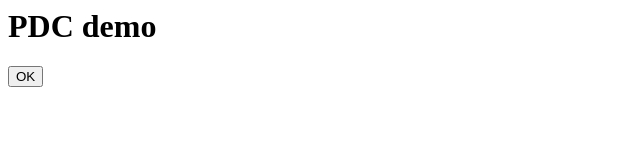
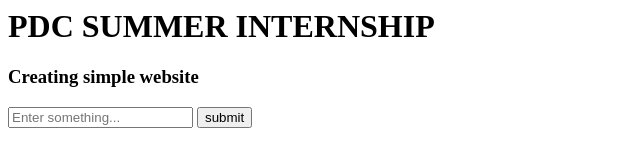
Before and after one commit to Nafees-Mohamed/demo, a plain HTML site: page index.html in a window 1280 px wide. Shown: the whole page, without its empty margins (0-640 px from the left). Drawn offline with Linux system fonts and the light colour scheme.

Commit message:
Update index.html

```diff
--- a/index.html
+++ b/index.html
@@ -1,2 +1,4 @@
-<h1>PDC demo </h1>
-<button>OK</button>
+<h1>PDC SUMMER INTERNSHIP</h1>
+<h3>Creating simple website</h3>
+<input placeholder="Enter something...">
+<button type=submit>submit</button>
```
